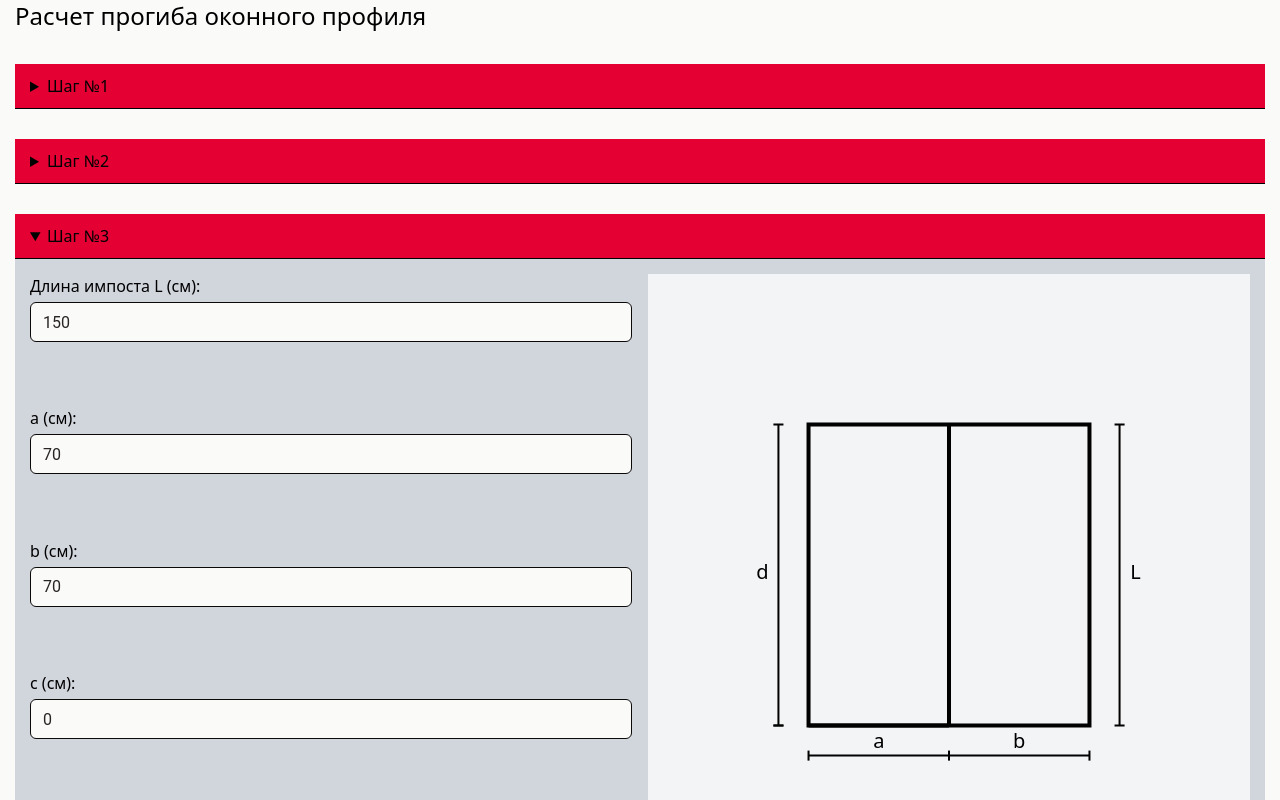
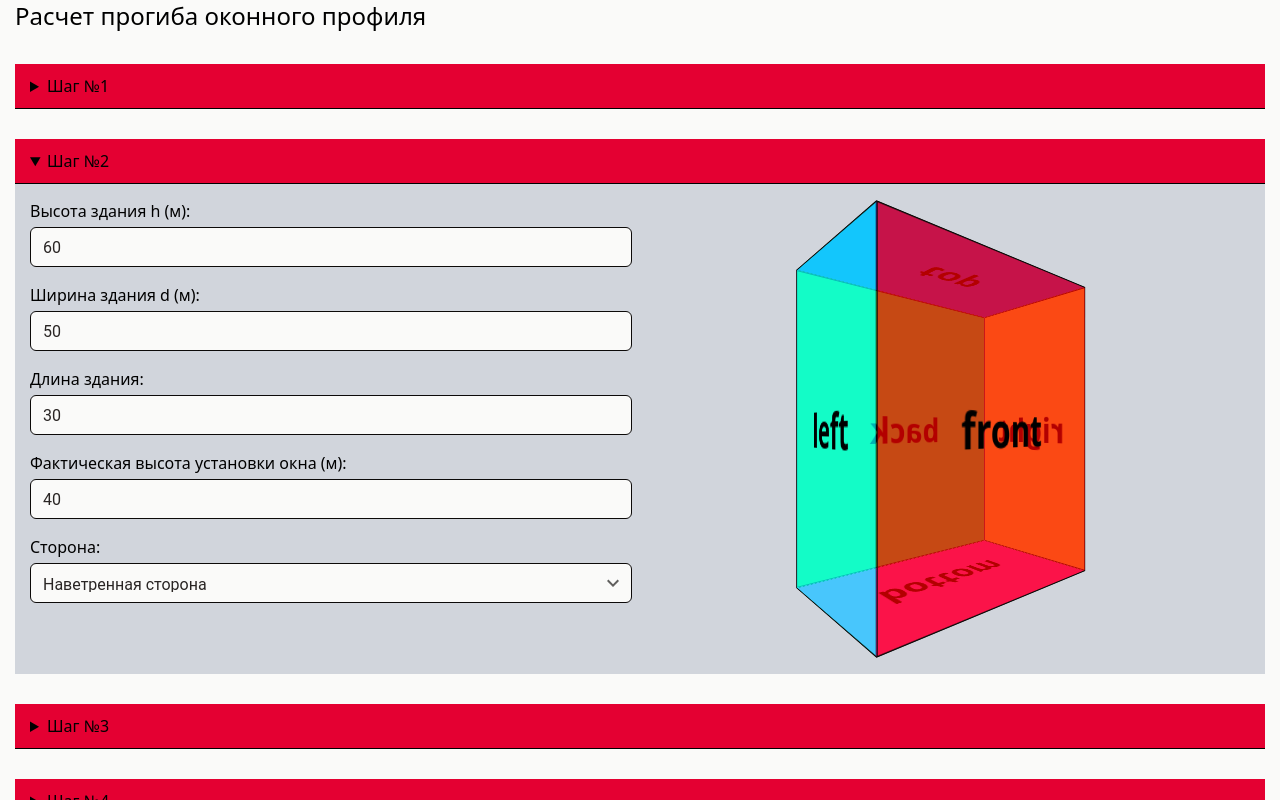
Before and after one commit to rockindolphin/impost_deformation, a Vue app: page / in a window 1280 px wide. Shown: the top 800 px of the page. Built offline with nearby package versions, Linux system fonts and the light colour scheme.

Commit message:
3d building

```diff
--- a/src/App.vue
+++ b/src/App.vue
@@ -14,8 +14,8 @@
                     <summary>
                         Шаг №1
                     </summary>
-                    <div class="grid gap-4 grid-cols-12">
-                        <label class="col-span-6" for="windRegion">
+                    <div class="grid gap-4 grid-cols-12 items-end">
+                        <label class="col-span-12 md:col-span-6" for="windRegion">
                             <span class="form__label">
                                 Ветровой район (1):
                             </span>
@@ -34,7 +34,7 @@
                             </select>
                         </label>
 
-                        <label class="col-span-6" for="terrainType">
+                        <label class="col-span-12 md:col-span-6" for="terrainType">
                             <span class="form__label">
                                 Тип местности:
                             </span>
@@ -53,7 +53,7 @@
                             </select>
                         </label>
 
-                        <label class="col-span-4" for="insideAirTemperature">
+                        <label class="col-span-12 md:col-span-4" for="insideAirTemperature">
                             <span class="form__label">
                                 Расчетная внутренняя температура воздуха,˚С:
                             </span>
@@ -66,7 +66,7 @@
                             >
                         </label>
 
-                        <label class="col-span-4" for="outsideAirTemperature">
+                        <label class="col-span-12 md:col-span-4" for="outsideAirTemperature">
                             <span class="form__label">
                                 Расчетная наружная температура воздуха,˚С:
                             </span>
@@ -79,7 +79,7 @@
                             >
                         </label>
 
-                        <label class="col-span-4" for="instalationAirTemperature">
+                        <label class="col-span-12 md:col-span-4" for="instalationAirTemperature">
                             <span class="form__label">
                                 Температура замыкания (монтажа) оконной конструкции:
                             </span>
@@ -94,12 +94,25 @@
                     </div>
                 </details>
 
-                <details class="control control--details">
+                <details class="control control--details" open>
                     <summary>
                         Шаг №2
                     </summary>
-                    <div class="grid gap-4 grid-cols-12">
-                        <label class="col-span-4" for="buildingHeight">
+                    <div class="grid gap-4 grid-cols-12 items-start">
+                        <div class="col-span-12 md:col-span-6 md:order-2 flex items-center justify-center">
+                            <div class="scene" :style="buildingStyles">
+                                <div class="box">
+                                    <div class="box__face box__face--front">front</div>
+                                    <div class="box__face box__face--back">back</div>
+                                    <div class="box__face box__face--right">right</div>
+                                    <div class="box__face box__face--left">left</div>
+                                    <div class="box__face box__face--top">top</div>
+                                    <div class="box__face box__face--bottom">bottom</div>
+                                </div>
+                            </div>
+                        </div>
+                        <div class="col-span-12 md:col-span-6 md:order-1 grid gap-4 grid-cols-12">
+                            <label class="col-span-12" for="buildingHeight">
                                 <span class="form__label">
                                     Высота здания h (м):
                                 </span>
@@ -112,7 +125,7 @@
                                 >
                             </label>
 
-                        <label class="col-span-4" for="buildingWidth">
+                            <label class="col-span-12" for="buildingWidth">
                                 <span class="form__label">
                                     Ширина здания d (м):
                                 </span>
@@ -125,7 +138,7 @@
                                 >
                             </label>
 
-                        <label class="col-span-4" for="buildingLength">
+                            <label class="col-span-12" for="buildingLength">
                                 <span class="form__label">
                                     Длина здания:
                                 </span>
@@ -138,7 +151,7 @@
                                 >
                             </label>
 
-                        <label class="col-span-4" for="windowInstallationHeight">
+                            <label class="col-span-12" for="windowInstallationHeight">
                                 <span class="form__label">
                                     Фактическая высота установки окна (м):
                                 </span>
@@ -151,7 +164,7 @@
                                 >
                             </label>
 
-                        <label class="col-span-4" for="windSide">
+                            <label class="col-span-12" for="windSide">
                                 <span class="form__label">
                                     Сторона:
                                 </span>
@@ -187,15 +200,44 @@
                                 >
                             </label>
                         </div>
+                    </div>
                 </details>
 
-                <details class="control control--details" open>
+                <details class="control control--details">
                     <summary>
                         Шаг №3
                     </summary>
-                    <div class="grid gap-4 grid-cols-12">
-                        <div class="col-span-6 grid gap-4 grid-cols-12">
+                    <div class="grid gap-4 grid-cols-12 items-start">
 
+                        <div class="col-span-12 md:col-span-6 md:order-2">
+                            <div class="bg-gray-100">
+                                <svg :viewBox="svgComp.viewBox" fill="none" xmlns="http://www.w3.org/2000/svg">
+                                    <rect v-bind="svgComp.window" />
+                                    <line v-bind="svgComp.impost_v" />
+                                    <line v-bind="svgComp.impost_h" />
+                                    <line v-bind="svgComp.a_line" />
+                                    <line v-bind="svgComp.b_line" />
+                                    <line v-bind="svgComp.c_line" />
+                                    <line v-bind="svgComp.d_line" />
+                                    <line v-bind="svgComp.l_line" />
+                                    <line v-bind="svgComp.a_sep_l" />
+                                    <line v-bind="svgComp.a_sep_r" />
+                                    <line v-bind="svgComp.b_sep_r" />
+                                    <line v-bind="svgComp.c_sep_b" />
+                                    <line v-bind="svgComp.c_sep_t" />
+                                    <line v-bind="svgComp.d_sep_t" />
+                                    <line v-bind="svgComp.l_sep_b" />
+                                    <line v-bind="svgComp.l_sep_t" />
+                                    <text v-bind="svgComp.a_text" class="svg__text--hint" >a</text>
+                                    <text v-bind="svgComp.b_text" class="svg__text--hint" >b</text>
+                                    <text v-bind="svgComp.c_text" class="svg__text--hint" v-if="windowSideC !== 0">c</text>
+                                    <text v-bind="svgComp.d_text" class="svg__text--hint" >d</text>
+                                    <text v-bind="svgComp.l_text" class="svg__text--hint" >L</text>
+                                </svg>
+                            </div>
+                        </div>
+
+                        <div class="col-span-12 md:col-span-6 md:order-1 grid gap-4 grid-cols-12">
                             <label class="col-span-12" for="impostLength">
                                 <span class="form__label">
                                     Длина импоста L (см):
@@ -251,39 +293,7 @@
                             <p class="col-span-12 font-bold">
                                 d (см): {{ windowSideD.toFixed(2) }}
                             </p>
-
                         </div>
-                        <div class="col-span-6">
-                            <!--
-                                <img src="@/assets/images/scheme.png" class="w-full">
-                            -->
-                            <div class="bg-gray-100">
-                                <svg :viewBox="svgComp.viewBox" fill="none" xmlns="http://www.w3.org/2000/svg">
-                                    <rect v-bind="svgComp.window" />
-                                    <line v-bind="svgComp.impost_v" />
-                                    <line v-bind="svgComp.impost_h" />
-                                    <line v-bind="svgComp.a_line" />
-                                    <line v-bind="svgComp.b_line" />
-                                    <line v-bind="svgComp.c_line" />
-                                    <line v-bind="svgComp.d_line" />
-                                    <line v-bind="svgComp.l_line" />
-                                    <line v-bind="svgComp.a_sep_l" />
-                                    <line v-bind="svgComp.a_sep_r" />
-                                    <line v-bind="svgComp.b_sep_r" />
-                                    <line v-bind="svgComp.c_sep_b" />
-                                    <line v-bind="svgComp.c_sep_t" />
-                                    <line v-bind="svgComp.d_sep_t" />
-                                    <line v-bind="svgComp.l_sep_b" />
-                                    <line v-bind="svgComp.l_sep_t" />
-                                    <text v-bind="svgComp.a_text" class="svg__text--hint" >a</text>
-                                    <text v-bind="svgComp.b_text" class="svg__text--hint" >b</text>
-                                    <text v-bind="svgComp.c_text" class="svg__text--hint" v-if="windowSideC !== 0">c</text>
-                                    <text v-bind="svgComp.d_text" class="svg__text--hint" >d</text>
-                                    <text v-bind="svgComp.l_text" class="svg__text--hint" >L</text>
-                                </svg>
-                            </div>
-                        </div>
-
 
                     </div>
                 </details>
@@ -292,7 +302,11 @@
                     <summary>
                         Шаг №4
                     </summary>
-                    <div class="grid gap-4 grid-cols-12">
+                    <div class="grid gap-4 grid-cols-12 items-start">
+                        <div class="col-span-12 md:col-span-6 md:order-2">
+                            <img :src="profilePicSrc" class="w-full" :title="profileType">
+                        </div>
+                        <div class="col-span-12 md:col-span-6 md:order-1 grid gap-4 grid-cols-12">
                             <label class="col-span-12" for="profileType">
                                 <span class="form__label">
                                     Тип профиля
@@ -358,6 +372,8 @@
                             <p class="col-span-12 font-bold">
                                 Расчётный прогиб, мм: {{ estimatedDeflection.toFixed(3) }}
                             </p>
+                        </div>
+
                     </div>
                 </details>
 
@@ -531,6 +547,13 @@
 
 <script>
 
+    import pic60_4 from '@/assets/images/60_4.png';
+    import pic70_6 from '@/assets/images/70_6.png';
+    import picAClass from '@/assets/images/ACLASS.png';
+    import picAero from '@/assets/images/AERO.png';
+    import picSuperAero from '@/assets/images/SUPER_AERO.png';
+
+
     const LTE_COEFF_PVH = 0.00008, // Коэффициенты линейного температурного расширения (Материал ПВХ,) [F96]
         R0 = 0.76, //Термическое сопротивление профиля импоста оконной конструкции [F101]
         AH = 23, //Коэффициенты теплоотдачи и тепловосприятия, Вт/(м²∙℃) [F105]
@@ -601,6 +624,33 @@ export default {
                         colored: 'Цветной'
                     }
                 }
+            },
+            profilePicSrc(){
+                switch (this.profileType) {
+                    case 'T78_AERO':
+                    case 'T80_AERO':
+                        return picAero;
+                    case 'T78_SUPER_AERO':
+                    case 'T80_SUPER_AERO':
+                        return picSuperAero;
+                    case 'T78_ACLASS':
+                        return picAClass;
+                    case 'T86_60_4':
+                        return pic60_4;
+                    case 'T86_70_6':
+                        return pic70_6;
+                }
+            },
+            buildingStyles(){
+                let rotateY = 40;
+                if( this.windSide === 'leeward_side'){ rotateY = 220; }
+                if( this.windSide === 'side_wall'){ rotateY = 60; }
+                return `
+                    --box-width: ${(this.buildingWidth*5).toFixed(0)}px;
+                    --box-height: ${(this.buildingHeight*5).toFixed(0)}px;
+                    --box-depth: ${(this.buildingLength*5).toFixed(0)}px;
+                    --rotate-y: ${rotateY}deg;
+                `;
             },
             svgComp(){
                 let windowWidth = this.windowSideA + this.windowSideB,
@@ -1176,4 +1226,5 @@ export default {
 
         }
     }
+
 </script>
--- a/src/assets/styles/main.css
+++ b/src/assets/styles/main.css
@@ -278,4 +278,72 @@
         font-size: 10px;
     }
 
+    .scene {
+        --box-width: 250px;
+        --box-height: 300px;
+        --box-depth: 150px;
+        --rotate-y: 40deg;
+        width: var(--box-width);
+        height: var(--box-height);
+        margin: 80px;
+        perspective: 400px;
+    }
+
+    .box {
+        width: var(--box-width);
+        height: var(--box-height);
+        position: relative;
+        transform-style: preserve-3d;
+        transform: translateZ(0px) rotateX(0deg) rotateY(var(--rotate-y)) rotateX(0deg);
+        transition: transform 1s;
+    }
+
+    .box__face {
+        position: absolute;
+        border: 1px solid var(--color-stone-950);
+        font-size: 40px;
+        font-weight: bold;
+        text-align: center;
+        /*color: transparent;*/
+    }
+
+    .box__face--front,
+    .box__face--back {
+        width: var(--box-width);
+        height: var(--box-height);
+        line-height: var(--box-height);
+    }
+
+    .box__face--right,
+    .box__face--left {
+        width: var(--box-depth);
+        height: var(--box-height);
+        left: calc(var(--box-width) / 2 - var(--box-depth) / 2);
+        line-height: var(--box-height);
+    }
+
+    .box__face--top,
+    .box__face--bottom {
+        width: var(--box-width);
+        height: var(--box-depth);
+        top: calc(var(--box-height) / 2 - var(--box-depth) / 2);
+        line-height: var(--box-depth);
+    }
+
+    .box__face--front  { background: hsla(  0, 100%, 50%, 0.7); }
+    .box__face--right  { background: hsla( 60, 100%, 50%, 0.7); }
+    .box__face--back   { background: hsla(120, 100%, 50%, 0.7); }
+    .box__face--left   { background: hsla(180, 100%, 50%, 0.7); }
+    .box__face--top    { background: hsla(240, 100%, 50%, 0.7); }
+    .box__face--bottom { background: hsla(300, 100%, 50%, 0.7); }
+
+    .box__face--front  { transform: rotateY(  0deg) translateZ(calc(var(--box-depth) / 2)); }
+    .box__face--back   { transform: rotateY(180deg) translateZ(calc(var(--box-depth) / 2)); }
+
+    .box__face--right  { transform: rotateY( 90deg) translateZ(calc(var(--box-width) / 2)); }
+    .box__face--left   { transform: rotateY(-90deg) translateZ(calc(var(--box-width) / 2)); }
+
+    .box__face--top    { transform: rotateX( 90deg) translateZ(calc(var(--box-height) / 2)); }
+    .box__face--bottom { transform: rotateX(-90deg) translateZ(calc(var(--box-height) / 2)); }
+
 }
```
Lines whose indentation alone changed are shown as unchanged.
